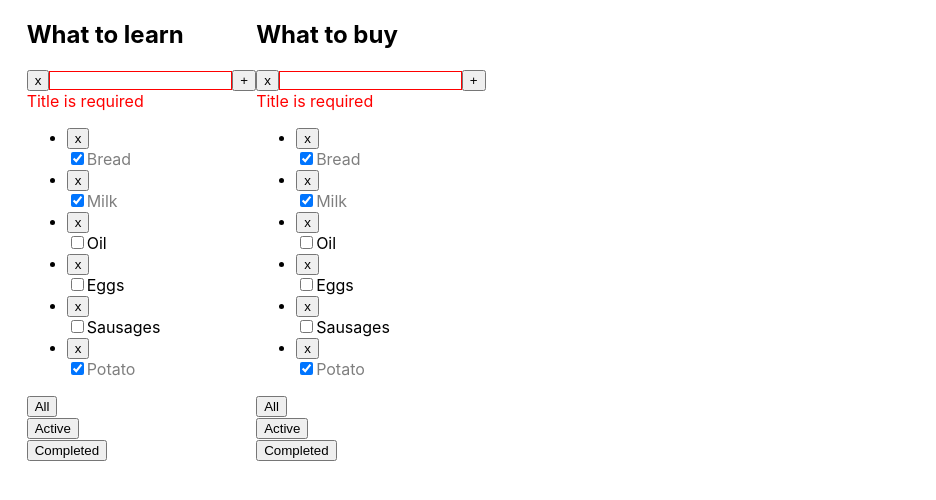
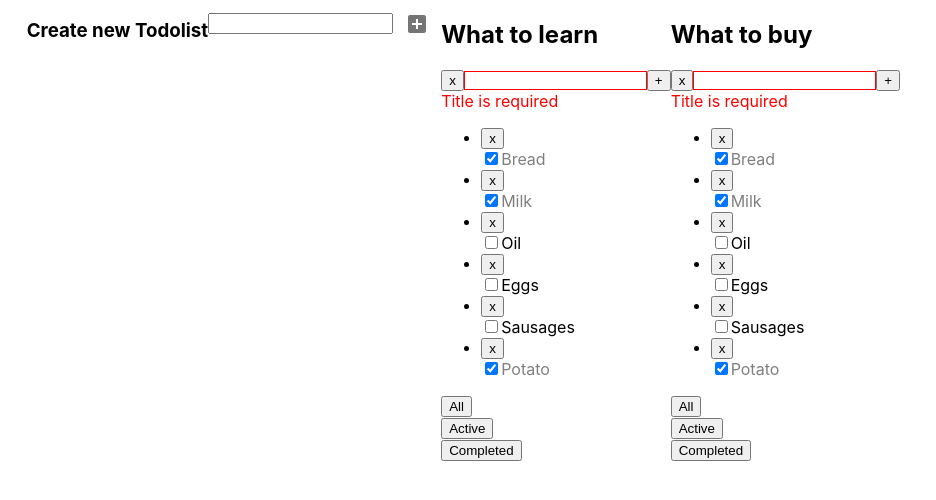
Before and after one commit to Masha-Gorb/todolist-app, a React (Create React App) app: page / in a window 1280 px wide. Shown: the top 500 px of the page, without its empty margins (0-936 px from the left). Built offline with nearby package versions, Linux system fonts and the light colour scheme.

Commit message:
add removeTodolist and addTodolist

```diff
--- a/src/App.tsx
+++ b/src/App.tsx
@@ -1,10 +1,9 @@
 import React, {useState} from 'react'
 import {TodoList} from "./TodoList";
 import {v1} from "uuid";
-import {NewInput} from "./Components/NewInput";
-import {inspect} from "util";
 import styles from './App.module.css'
-import {UserMoney, UserWallet} from "./wallet";
+import AddItemForm from "./AddItemForm";
+
 export type filterType = "All" | "Active" | "Completed"
 export type TodolistsType = {
     id: string
@@ -16,6 +15,7 @@ const App =() => {
 
     let todolistID1=v1()
     let todolistID2=v1()
+    let todolistID3=v1()
 
     let [todolists, setTodolists] = useState<Array<TodolistsType>>( [
         {id: todolistID1, title: 'What to learn', filter: 'All'},
@@ -43,10 +43,17 @@ const App =() => {
     })
 
     const removeTodolist = (todolistId: string) => {
-        console.log(todolistId)
-        let currentTodolistId = todolists
-        todolists = currentTodolistId.filter(f=>f.id!==todolistId)
-        setTodolists({...todolists})
+        setTodolists(todolists.filter(t => t.id !== todolistId))
+    }
+
+    const addTodolist = (title: string) => {
+        let newTodolistID = v1()
+        let newTodolist : TodolistsType = {id: newTodolistID, title: title, filter: 'All'}
+        setTodolists([newTodolist, ...todolists])
+        setTasks({
+            ...tasks,
+            [newTodolistID] : []
+        })
     }
 
     // let [tasks, setTasks] = useState([
@@ -144,6 +151,9 @@ const App =() => {
     }
 
     return <div className={styles.todolists}>
+        <h3>Create new Todolist</h3>
+        <AddItemForm addItem={addTodolist}/>
+
         {todolists.map( (m) => {
 
             let filtredTasks = tasks[m.id]
--- a/src/TodoList.tsx
+++ b/src/TodoList.tsx
@@ -2,6 +2,7 @@ import React, {ChangeEvent, KeyboardEvent, useState} from 'react'
 import {filterType, TodolistsType} from "./App";
 import {ButtonUniversal} from "./Components/ButtonUniversal";
 import styles from './App.module.css'
+import AddItemForm from "./AddItemForm";
 
 type tasksPropsType = {
     id: string
@@ -90,8 +91,6 @@ export const TodoList = (props: propsType) => {
 
             <input className={error ? styles.error : ''} value={newTaskTitle} onChange={onChangeHandler}
                    onKeyPress={onKeyPressHandler}/>
-
-
             <button onClick={addTaskHandler}>+</button>
             {error && <div className={styles.errorMessage}>Title is required</div>}
 
@@ -100,6 +99,7 @@ export const TodoList = (props: propsType) => {
                     {props.tasks.map(m => {
                             return (
                                 <li key={m.id}>
+
                                     <ButtonUniversal filter={props.filter} title={"x"}
                                                      callBack={() => deleteTaskHandler(m.id)}/>
                                     {/*<button onClick={ () => onChangeDeleteTaskHandler(m.id)}>x</button>*/}
```
